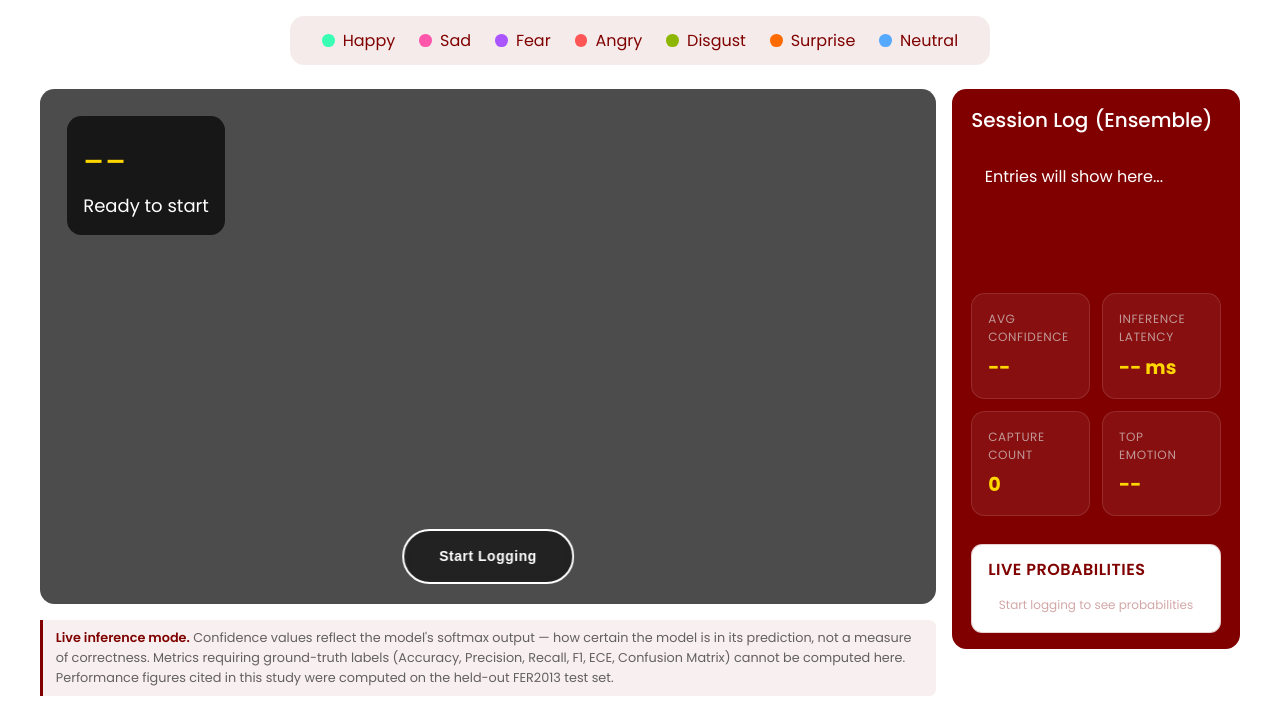
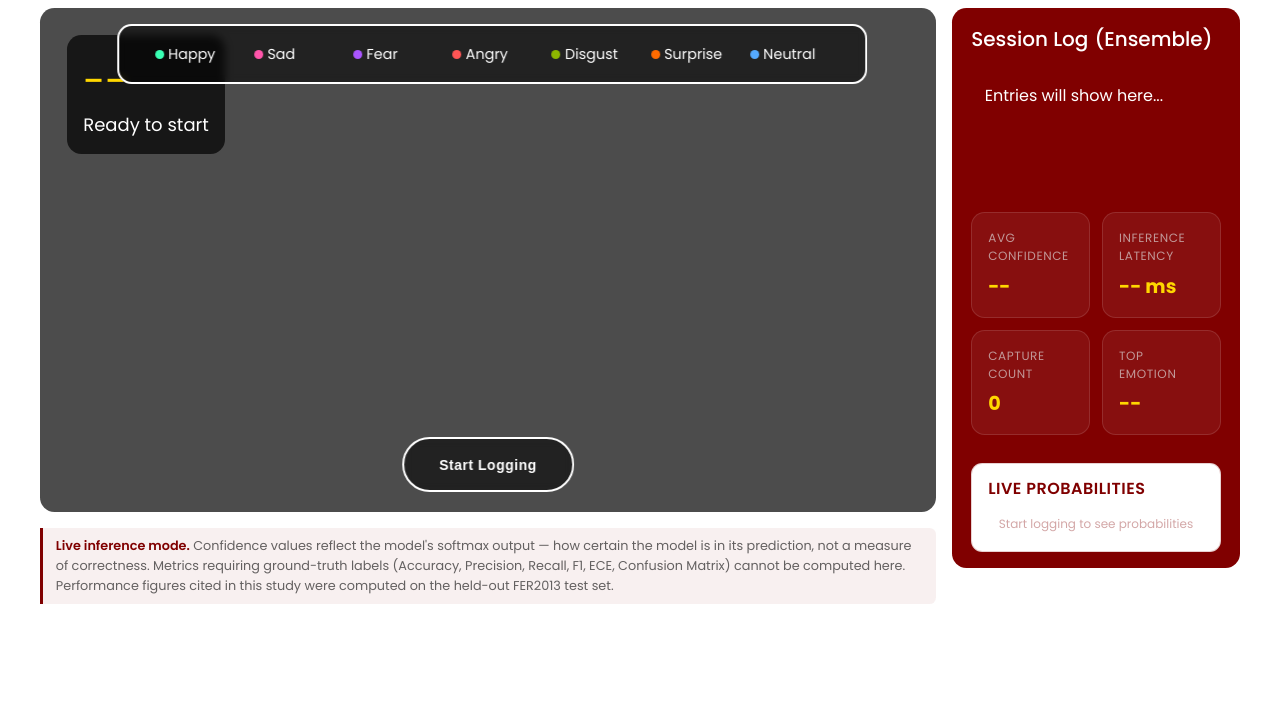
Before and after one commit to fsayson-sketch/prototypev2, a Flask app: page / in a window 1280 px wide. Shown: the part 96-800 px from the top of the page. Run offline with Flask 3, Linux system fonts and the light colour scheme; parts of the project's set-up code (start-up, migrations or seed data) failed here and were passed over; some libraries are stand-ins or nearby versions.

Commit message:
placed inside camera UI, centered the legend JS set values to reset to zero. html misleading from total to intensity

```diff
--- a/static/main.js
+++ b/static/main.js
@@ -42,6 +42,14 @@ function switchPage(link) {
     cnnEmotionCounts = {};
     ensConfSum = 0;
     cnnConfSum = 0;
+    dashboardMetrics.count = 0;
+    dashboardMetrics.sum = 0;
+
+    const avgConfEl = document.getElementById('comp-cnn-avg-conf');
+    if (avgConfEl) avgConfEl.textContent = '--';
+
+    const ensAvgConfEl = document.getElementById('comp-ens-avg-conf');
+    if (ensAvgConfEl) ensAvgConfEl.textContent = '--';
 
     // Stop inference and reset button when switching pages
     stopInference();
--- a/static/style.css
+++ b/static/style.css
@@ -36,20 +36,22 @@ header .header-logo{position:relative;width:4em;margin-right:8px;}
 .mobile-nav-list .nav-link:hover::before,.mobile-nav-list .nav-link.active::before{transform:scaleY(1);}
 .main-content{display:flex;position:relative;width:100%;flex:1;min-height:0;background:var(--primary);}
 .page-section{display:none;}
-.page-section.active{width:100%;min-height:0;padding:0.7em 5em;overflow-x:hidden;}
+.page-section.active{width:100%;min-height:0;padding:1.5em 5em;overflow-x:hidden;}
 
 /* DASHBOARD */
-#dashboard-page.active{display:grid;align-content:start;gap:1em;grid-template-columns:repeat(8,1fr);grid-template-rows:auto minmax(0,1fr) auto;overflow:hidden;}
-#dash-content__emotion-legend{grid-row:1;grid-column:1/-1;}
-.dash-content__cam{grid-row:2/3;grid-column:span 6;max-height:70vh;}
+#dashboard-page.active{display:grid;align-content:start;gap:1em;grid-template-columns:repeat(8,1fr);grid-template-rows:auto auto;overflow:visible;}
+#dash-content__emotion-legend{position:absolute;top:1em;left:50.5%;transform:translateX(-50%);z-index:20;width:max-content;background:rgba(0,0,0,.55);backdrop-filter:blur(4px);border-radius:.9em;padding:.5em 1em;border:2px solid var(--primary);}
+#dash-content__emotion-legend .emotion-legend-inner{background:transparent;}
+#dashboard-page #dash-content__emotion-legend .legend-item{color:#ffffff;}
+.dash-content__cam{grid-row:1;grid-column:span 6;max-height:70vh;}
 .dash-content__cam .emotion-readout{position:absolute;top:1.7em;left:1.7em;padding:1em;border-radius:.9em;background:var(--bg-overlay);}
 .emotion-readout .readout-main{color:var(--accent);font-size:2.5rem;}
 .emotion-readout .readout-sub{color:var(--primary);font-size:1.125rem;}
 .start-button{padding:1.25em 2.5em;font-size:0.875rem;font-weight:600;letter-spacing:0.5px;border-radius:50px;border:2px solid var(--secondary);background-color:transparent;color:var(--secondary);cursor:pointer;transition:background-color 0.3s ease,color 0.3s ease,transform 0.2s ease;}
 .start-button:hover{background-color:var(--secondary);color:var(--primary);border-color:var(--secondary);transform:scale(1.05);}
 .start-button:active{transform:scale(0.97);}
-.dash-content__session-log{grid-row:2/4;grid-column:span 2;padding:1em 1.2em;background:var(--secondary);color:var(--primary);border-radius:.9em;max-height:70vh;display:flex;flex-direction:column;overflow:hidden;overflow-y:auto;gap:1em;min-width:0;}
-.comp-content__note{grid-row:3;grid-column:1/7;}
+.dash-content__session-log{grid-row:1/3;grid-column:span 2;padding:1em 1.2em;background:var(--secondary);color:var(--primary);border-radius:.9em;max-height:70vh;display:flex;flex-direction:column;overflow:hidden;overflow-y:auto;gap:1em;min-width:0;}
+.comp-content__note{grid-row:2;grid-column:1/7;align-self:start;}
 .session-log-header{font-size:1.25rem;font-weight:500;}
 .session-log-header::after{content:'(Ensemble)';margin:0 0 0 .3em;}
 .session-log-list{font-size:1rem;margin:.225em 0;padding:.1em .1em;overflow-y:auto;scrollbar-width:none;flex:1;min-height:0;}
@@ -66,21 +68,20 @@ header .header-logo{position:relative;width:4em;margin-right:8px;}
 .metric-note p{margin:.35em 0 0;line-height:1.45;font-size:.85rem;color:rgba(0,0,0,0.72);}
 
 /* COMPARISON */
+#comp-content__emotion-legend{position:absolute;top:1em;left:50%;transform:translateX(-50%);z-index:10;width:max-content;background:rgba(0,0,0,.55);backdrop-filter:blur(4px);border-radius:.9em;padding:.5em 1em;border:2px solid var(--primary);white-space:nowrap;}
+#comp-content__emotion-legend .emotion-legend-inner{background:transparent;}
+#comp-content__emotion-legend .legend-item{color:#ffffff;}
 #comparison-page.active{display:flex;flex-direction:column;gap:1em;align-items:stretch;}
-.comp-legend-row{display:flex;justify-content:center;padding:.5em 0;}
-.comp-legend-row .emotion-legend-inner{gap:1.5em;padding:.75em 2em;font-size:1rem;}
-.comp-legend-row .legend-item{font-size:1rem;width:auto;gap:.5em;}
-.comp-legend-row .legend-dot{width:.8em;height:.8em;}
-.comp-main-row{display:grid;grid-template-columns:2fr 1fr;gap:1em;align-items:start;}
+.comp-main-row{display:grid;grid-template-columns:2fr 1fr;gap:1em;align-items:stretch;}
 .comp-content__cam{flex-shrink:0;max-height:70vh;position:relative;}
 .comp-cam-btn-overlay{position:absolute;bottom:1.25em;left:50%;transform:translateX(-50%);z-index:10;}
 .comp-cam-btn-overlay .start-button{background:rgba(0,0,0,.55);backdrop-filter:blur(4px);border-color:var(--primary);color:var(--primary);white-space:nowrap;}
 .comp-cam-btn-overlay .start-button:hover{background:var(--secondary);border-color:var(--secondary);}
-.comp-content__panels{display:grid;grid-template-columns:1fr 1fr;gap:1em;align-items:start;}
+.comp-content__panels{display:grid;grid-template-columns:1fr 1fr;gap:1em;align-items:stretch;}
 .comp-content__note{font-size:.8rem;color:rgba(0,0,0,.6);line-height:1.55;padding:.65em 1em;background:rgba(128,0,0,0.06);border-left:3px solid var(--secondary);border-radius:0 .5em .5em 0;}
 .comp-content__note strong{color:var(--secondary);font-weight:600;}
 .cam-overlay-badge{position:absolute;top:.85em;left:1em;padding:.35em .85em;background:var(--bg-overlay);color:var(--primary);font-size:1rem;font-weight:600;letter-spacing:.5px;border-radius:.5em;pointer-events:none;}
-.comp-panel{padding:1em 1.2em;background:var(--secondary);color:var(--primary);border-radius:.9em;display:flex;flex-direction:column;gap:.75em;overflow-y:auto;height:100%;}
+.comp-panel{padding:1em 1.2em;background:var(--secondary);color:var(--primary);border-radius:.9em;display:flex;flex-direction:column;gap:.75em;overflow-y:auto;height:100%;min-height:70vh;}
 .comp-panel__header{display:flex;align-items:center;justify-content:space-between;}
 .comp-panel__title{font-size:1.1rem;font-weight:600;}
 .comp-panel__badge{font-size:.7rem;font-weight:600;letter-spacing:.5px;text-transform:uppercase;padding:.2em .6em;border-radius:99px;background:rgba(255,255,255,.15);color:var(--primary);}
@@ -92,12 +93,17 @@ header .header-logo{position:relative;width:4em;margin-right:8px;}
 .comp-panel .metric-card{background:rgba(255,255,255,.06);border-color:rgba(255,255,255,.12);min-height:auto;padding:.6em .75em;}
 .comp-panel .metric-card span{color:rgba(255,255,255,.5);}
 .comp-panel .metric-card strong{font-size:1rem;}
-.comp-panel .emotion-bars-panel{background:rgba(255,255,255,.06);border-color:rgba(255,255,255,.15);}
+.comp-panel .emotion-bars-panel{background:rgba(255,255,255,.06);border-color:rgba(255,255,255,.15);flex:1;display:flex;flex-direction:column;}
 .comp-panel .emotion-bars-title{color:rgba(255,255,255,.6);}
 .comp-panel .emotion-bar-label{color:rgba(255,255,255,.75);}
 .comp-panel .emotion-bar-track{background:rgba(255,255,255,.1);}
 .comp-panel .emotion-bar-pct{color:rgba(255,255,255,.5);}
 .comp-panel .emotion-bars-placeholder{color:rgba(255,255,255,.35);}
+.comp-panel #cnn-bars-list,.comp-panel #ensemble-bars-list{flex:1;}
+.comp-panel .emotion-bar-skeleton-list{flex:1;display:flex;flex-direction:column;justify-content:space-between;}
+.comp-panel .emotion-bar-skeleton-row{flex:1;display:flex;align-items:center;gap:.5em;}
+.comp-panel .ebar-skel-track{flex:1;}
+#comparison-page .comp-content__note{width:calc(66.666% - .5em);}
 
 /* ANALYSIS */
 #analysis-page.active{display:flex;flex-direction:column;align-items:stretch;gap:1.5em;}
@@ -217,7 +223,6 @@ video{position:absolute;display:block;opacity:0;width:0;height:0;}
     .legend-item{width:auto;font-size:.8rem;}
     .dash-content__session-log{grid-column:span 2;flex:1;min-height:140px;margin-bottom:1em;font-size:.85rem;}
     .dash-content__session-log h3{text-align:center;}
-    #dash-content__emotion-legend{grid-column:1/-1;}
     .comp-main-row{grid-template-columns:1fr;}
     .comp-content__panels{grid-template-columns:1fr 1fr;}
     .captures-grid{grid-template-columns:repeat(4,1fr);}
@@ -237,7 +242,7 @@ video{position:absolute;display:block;opacity:0;width:0;height:0;}
     .emotion-readout .readout-main{font-size:1.2rem;}
     .emotion-readout .readout-sub{font-size:.8rem;}
     .dash-content__cam{order:1;}
-    #dash-content__emotion-legend{order:2;justify-content:center;}
+    #dash-content__emotion-legend{order:2;}
     .emotion-legend-inner{justify-content:center;}
     .dash-content__session-log{order:3;}
     .comp-content__note{order:4;}
--- a/templates/index.html
+++ b/templates/index.html
@@ -4,6 +4,7 @@
 <!--========== DASHBOARD PAGE ==========-->
 <section id="dashboard-page" class="page-section active">
 
+    <div class="dash-content__cam cam-panel">
     <div class="comp-legend-row" id="dash-content__emotion-legend">
         <div class="emotion-legend-inner">
             <span class="legend-item"><span class="legend-dot happy"></span>Happy</span>
@@ -16,7 +17,6 @@
         </div>
     </div>
 
-    <div class="dash-content__cam cam-panel">
     <div class="emotion-readout">
         <div class="readout-main" id="emotion-display">--</div>
         <div class="readout-sub" id="confidence-display">Ready to start</div>
@@ -25,6 +25,7 @@
     <div class="comp-cam-btn-overlay">
         <button class="start-button">Start Logging</button>
     </div>
+
 </div>
 
     <div class="dash-content__session-log">
@@ -71,7 +72,11 @@
 <!--========== COMPARISON PAGE ==========-->
 <section id="comparison-page" class="page-section">
 
-    <div class="comp-legend-row">
+    <div class="comp-main-row">
+
+        <div class="comp-content__cam cam-panel">
+
+            <div class="comp-legend-row" id="comp-content__emotion-legend">
                 <div class="emotion-legend-inner">
                     <span class="legend-item"><span class="legend-dot happy"></span>Happy</span>
                     <span class="legend-item"><span class="legend-dot sad"></span>Sad</span>
@@ -83,14 +88,12 @@
                 </div>
             </div>
 
-    <div class="comp-main-row">
-
-        <div class="comp-content__cam cam-panel">
             <div class="cam-overlay-badge">Live Feed</div>
             <canvas id="video-canvas-comp"></canvas>
             <div class="comp-cam-btn-overlay">
                 <button class="start-button">Start Comparison</button>
             </div>
+
         </div>
 
         <div class="comp-content__panels">
@@ -277,7 +280,7 @@
             </div>
             <div class="chart-meta">
                 <div class="meta-item">
-                    <span>Total Detected</span>
+                    <span>Expression Intensity</span>
                     <strong id="microexp-count">--</strong>
                 </div>
             </div>
```
Lines whose indentation alone changed are shown as unchanged.
